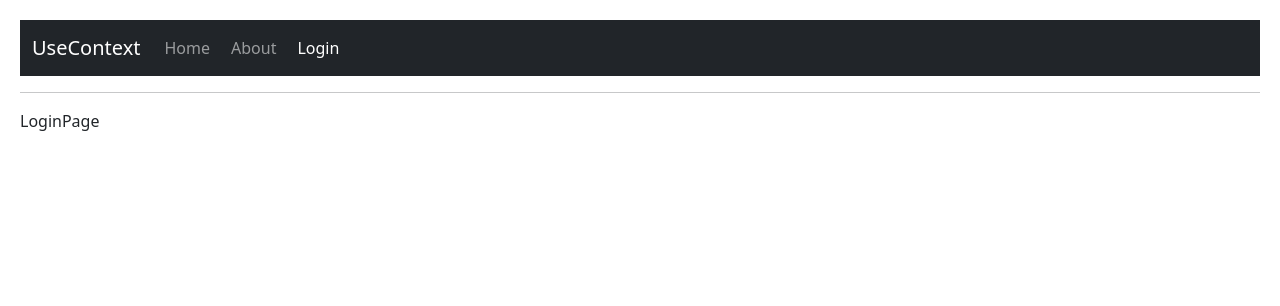
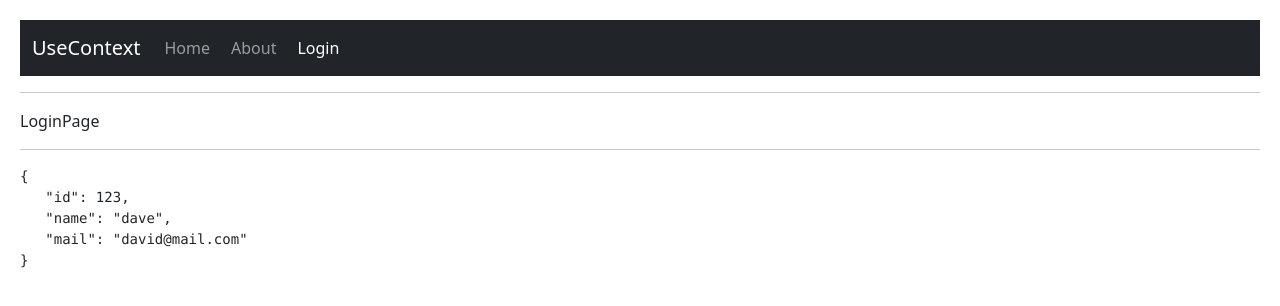
Before and after one commit to Davidcastel26/HooksReact, a React (Vite) app in the folder hook-app/: page /login in a window 1280 px wide. Shown: the top 306 px of the page. Built offline with nearby package versions, Linux system fonts and the light colour scheme.

Commit message:
Update LoginPage.jsx

```diff
--- a/hook-app/src/09-useContext/LoginPage.jsx
+++ b/hook-app/src/09-useContext/LoginPage.jsx
@@ -1,6 +1,18 @@
+import { useContext } from "react"
+import { UserContext } from "./context/UserContext";
 
 export const LoginPage = () => {
+
+  const { user} = useContext( UserContext )
+  // console.log(hola);
+
   return (
+    <>
     <div>LoginPage</div>
+    <hr />
+    <pre>
+      { JSON.stringify(user, null, 3)}
+    </pre>
+    </>
   )
 }
```
